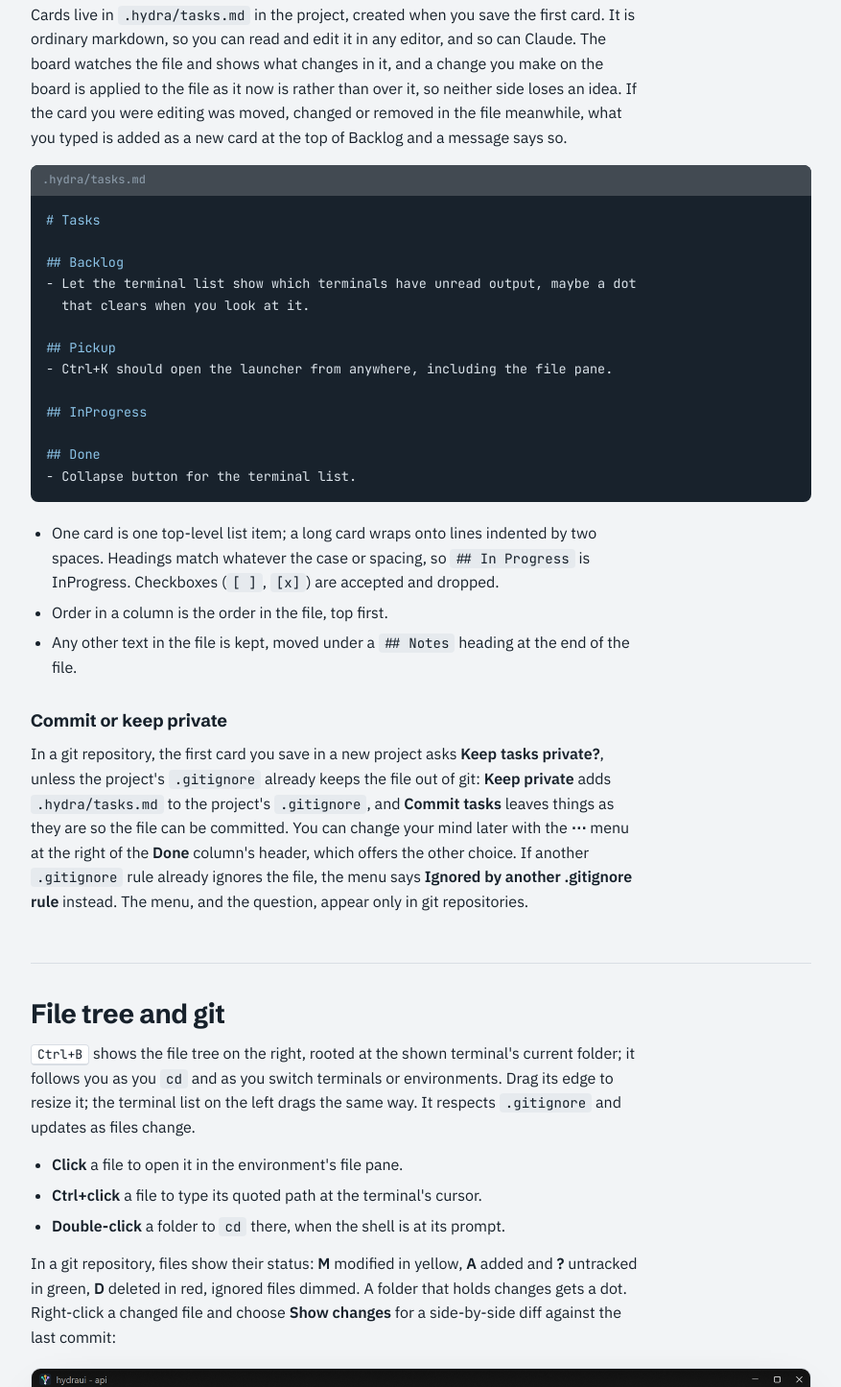
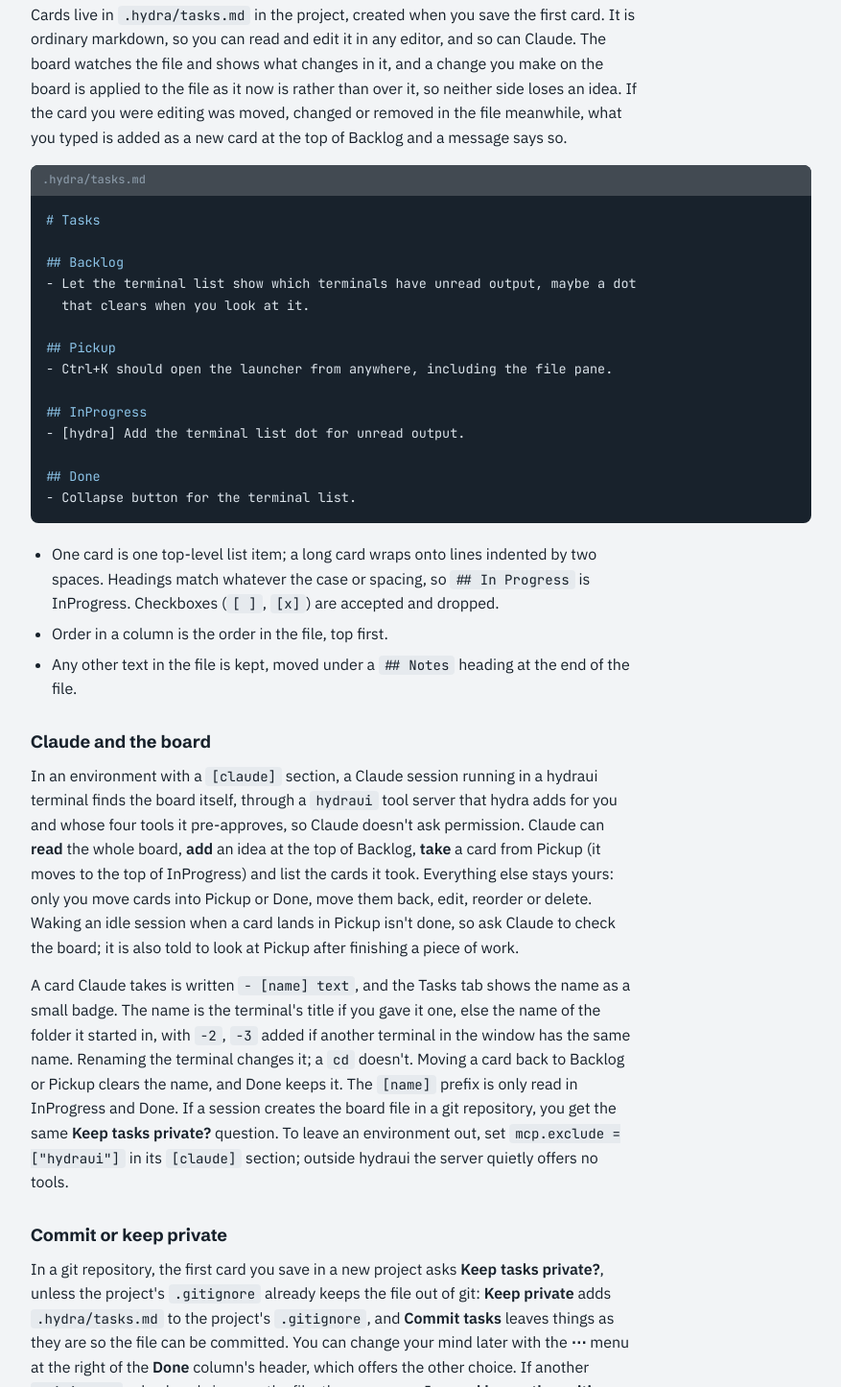
Before and after one commit to davojc/hydra, a plain HTML site: page site/app.html in a window 1280 px wide. Shown: the part 4025-5470 px from the top of the page at 96% size, without its empty margins (334-1211 px from the left). Drawn offline with Linux system fonts and the light colour scheme; no server answers.

Commit message:
docs: hydraui guide covers Claude working the task board
Co-Authored-By: Claude Opus 5.5 (1M context) <noreply@anthropic.com>
Claude-Session: https://claude.ai/code/session_01FtWLpZpMJtvFoZJMycj2E2

```diff
--- a/site/app.html
+++ b/site/app.html
@@ -117,6 +117,7 @@
 - Ctrl+K should open the launcher from anywhere, including the file pane.
 
 <span class="k">## InProgress</span>
+- [hydra] Add the terminal list dot for unread output.
 
 <span class="k">## Done</span>
 - Collapse button for the terminal list.</pre>
@@ -126,6 +127,9 @@
         <li>Order in a column is the order in the file, top first.</li>
         <li>Any other text in the file is kept, moved under a <code>## Notes</code> heading at the end of the file.</li>
       </ul>
+      <h3>Claude and the board</h3>
+      <p>In an environment with a <code>[claude]</code> section, a Claude session running in a hydraui terminal finds the board itself, through a <code>hydraui</code> tool server that hydra adds for you and whose four tools it pre-approves, so Claude doesn't ask permission. Claude can <strong>read</strong> the whole board, <strong>add</strong> an idea at the top of Backlog, <strong>take</strong> a card from Pickup (it moves to the top of InProgress) and list the cards it took. Everything else stays yours: only you move cards into Pickup or Done, move them back, edit, reorder or delete. Waking an idle session when a card lands in Pickup isn't done, so ask Claude to check the board; it is also told to look at Pickup after finishing a piece of work.</p>
+      <p>A card Claude takes is written <code>- [name] text</code>, and the Tasks tab shows the name as a small badge. The name is the terminal's title if you gave it one, else the name of the folder it started in, with <code>-2</code>, <code>-3</code> added if another terminal in the window has the same name. Renaming the terminal changes it; a <code>cd</code> doesn't. Moving a card back to Backlog or Pickup clears the name, and Done keeps it. The <code>[name]</code> prefix is only read in InProgress and Done. If a session creates the board file in a git repository, you get the same <strong>Keep tasks private?</strong> question. To leave an environment out, set <code>mcp.exclude = ["hydraui"]</code> in its <code>[claude]</code> section; outside hydraui the server quietly offers no tools.</p>
       <h3>Commit or keep private</h3>
       <p>In a git repository, the first card you save in a new project asks <strong>Keep tasks private?</strong>, unless the project's <code>.gitignore</code> already keeps the file out of git: <strong>Keep private</strong> adds <code>.hydra/tasks.md</code> to the project's <code>.gitignore</code>, and <strong>Commit tasks</strong> leaves things as they are so the file can be committed. You can change your mind later with the <strong>⋯</strong> menu at the right of the <strong>Done</strong> column's header, which offers the other choice. If another <code>.gitignore</code> rule already ignores the file, the menu says <strong>Ignored by another .gitignore rule</strong> instead. The menu, and the question, appear only in git repositories.</p>
     </section>
```
Also changed, not shown: 1 other file.
